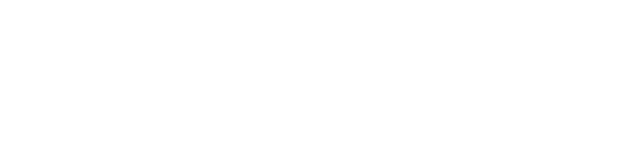
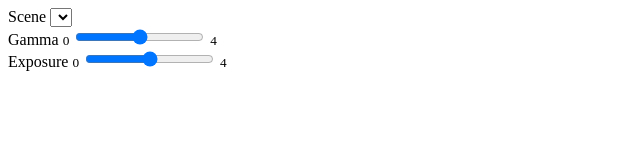
Before and after one commit to codeagent/ktx-reader, a website: page index.html in a window 1280 px wide. Shown: the whole page, without its empty margins (0-640 px from the left). Drawn offline with Linux system fonts and the light colour scheme.

Commit message:
5 files modified, 1 added

```diff
--- a/index.html
+++ b/index.html
@@ -1 +1,31 @@
-<canvas id="canvas" width="1200" height="800"></canvas>
+<div class="grid">
+	<div style="min-width: 253px; flex: 0">
+
+		<div id="form">
+			<div class="d-flex">
+				<label>Scene</label>
+				<select id="scene" class="flex">
+        </select>
+			</div>
+
+			<div>
+				<label>Gamma</label>
+				<small>0</small>
+				<input type="range" min="0" max="4" id="gamma" step="0.01"/>
+				<small>4</small>
+			</div>
+
+			<div>
+				<label>Exposure</label>
+				<small>0</small>
+				<input type="range" min="0" max="4" id="exposure" step="0.01"/>
+				<small>4</small>
+			</div>
+		</div>
+	</div>
+	<div>
+		<div id="container">
+			<canvas id="canvas" width="1200" height="800"></canvas>
+		</div>
+	</div>
+</div>
--- a/package.json
+++ b/package.json
@@ -4,6 +4,7 @@
   "private": true,
   "dependencies": {
     "@types/gl-matrix": "^2.4.5",
-    "gl-matrix": "^3.3.0"
+    "gl-matrix": "^3.3.0",
+    "rxjs": "^6.5.5"
   }
 }
--- a/scenes.ts
+++ b/scenes.ts
@@ -78,7 +78,7 @@ const createBallsScene = async (renderer: Renderer): Promise<Scene> => {
     const sphericalHarmonics = parseSH(iblKtx);
     const N = 8;
     const RANGE = 10.0;
-    const matAlbedo = [1.0, 0.0, 0.0];
+    const matAlbedo = [1.2, 0.0, 0.0];
     const matReflectance = 0.6;
     const scale = 0.6;
 
@@ -125,7 +125,7 @@ const createBallsScene = async (renderer: Renderer): Promise<Scene> => {
   camera.position = [0.0, 0.0, 5.0];
 
   return {
-    name: "Ball",
+    name: "Balls",
     camera,
     drawables: [
       ...drawables,
--- a/style.css
+++ b/style.css
@@ -1,8 +1,49 @@
 * {
   font-family: Lato;
+  font-size: 14px;
+  color: #444;
+}
+
+.grid {
+  display: flex;
+  flex-direction: row;
+}
+
+.grid>* {
+  flex: 1;
+}
+
+label {
+  padding-right: 16px;
+  width: 60px;
+  display: inline-block;
+  line-height: 24px;
+  vertical-align: middle;
+}
+
+small {
+  display: inline-block;
+  width: 16px;
+  font-size: 10px;
 }
 
 #canvas {
-  margin: 100px auto;
+  margin: 30px auto;
   display: block;
 }
+
+#flex {
+  padding-right: 16px;
+}
+
+.d-flex {
+  display: flex;
+}
+
+.flex {
+  flex: 1;
+}
+
+select {
+  margin: 2px 4px;
+}
```
Also changed, not shown: controls.ts (added, +59 -0 lines), index.ts (+18 -0 lines).
